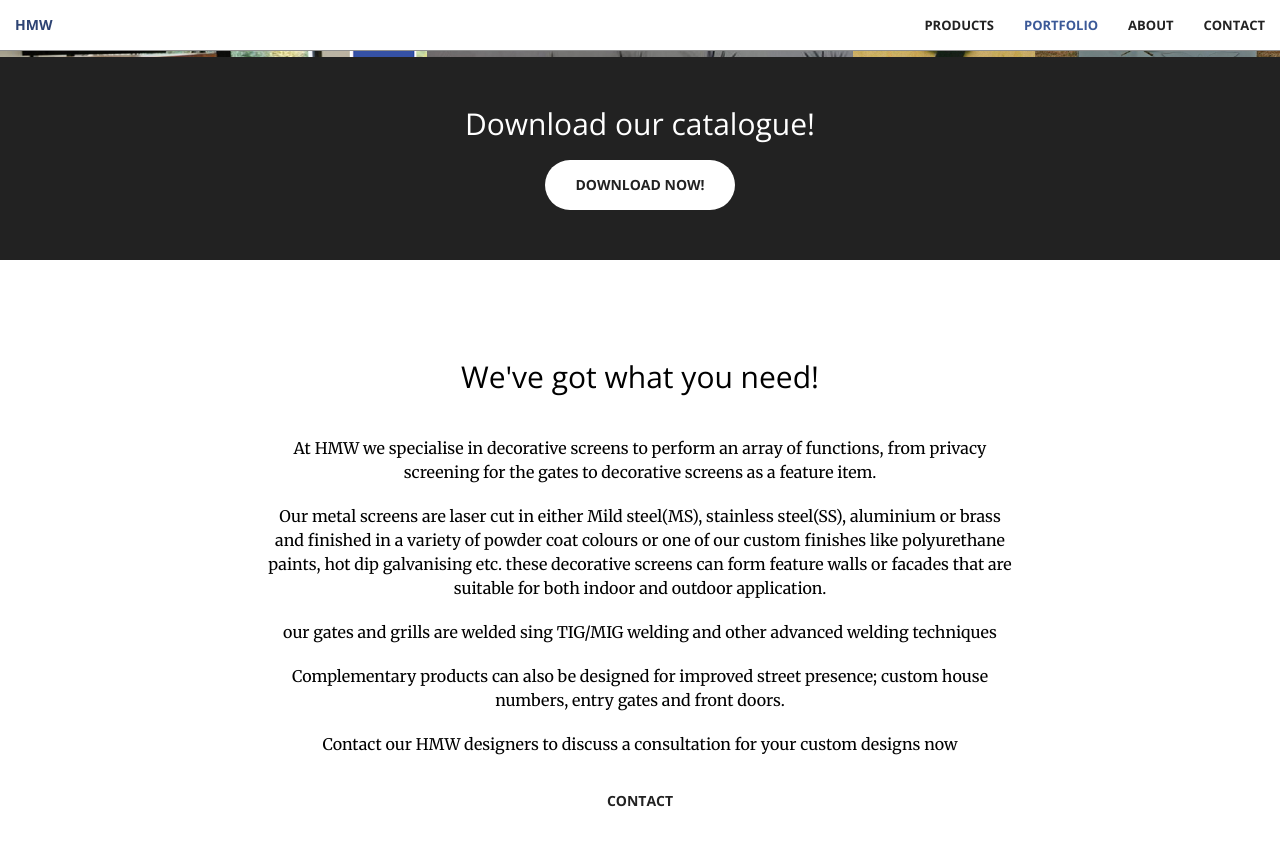
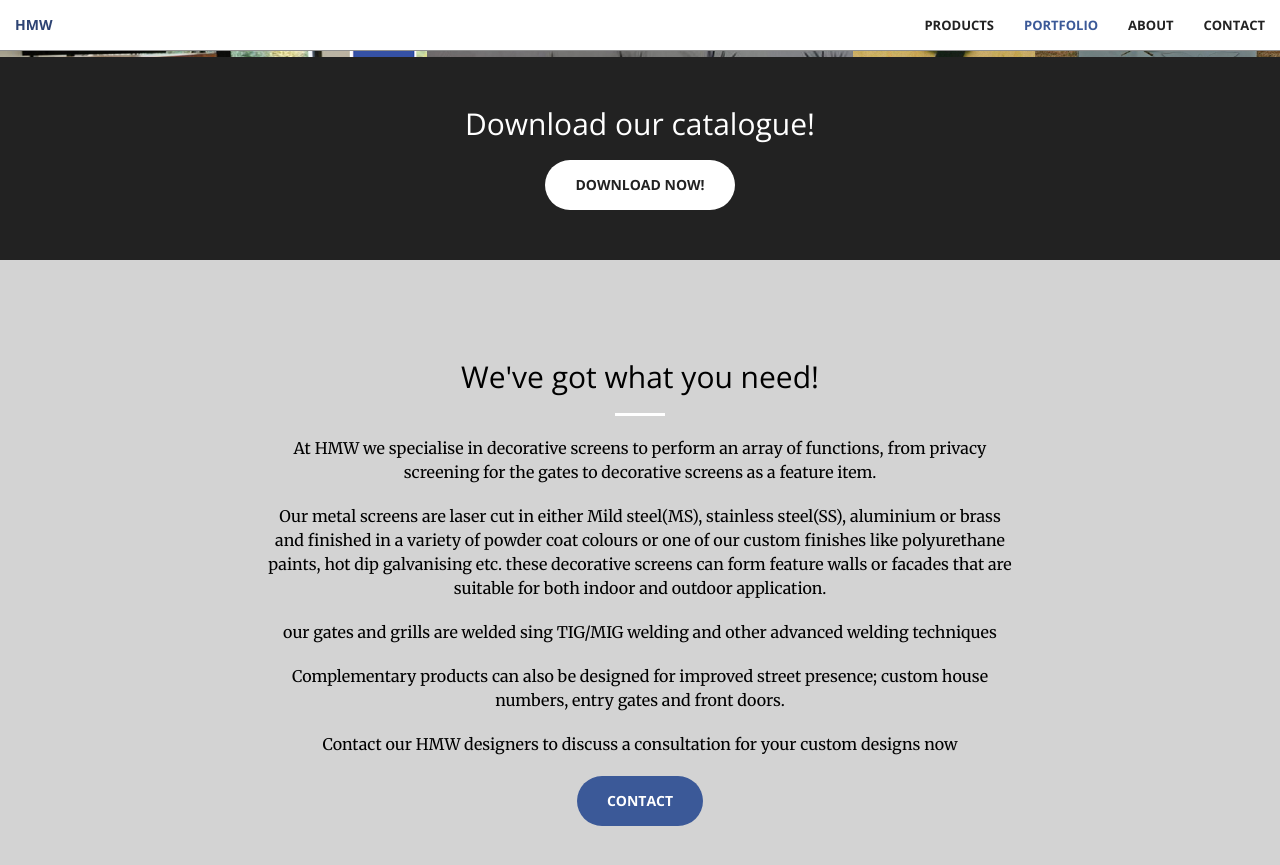
Before and after one commit to srinirover/srinirover.github.io, a Jekyll site: the page built from index.html, in a window 1280 px wide and 900 px high, scrolled down 1787 px. Shown: the top 865 px of the window. Built offline with Jekyll 4.4.1, drawn with Linux system fonts in a browser that asks for light colours.

Commit message:
color swap about2

```diff
--- a/_includes/call-to-action.html
+++ b/_includes/call-to-action.html
@@ -14,7 +14,7 @@
                 </p>
                 <p>
 Contact our HMW designers to discuss a consultation for your custom designs now</p>
-                <a href="#contact" class="btn btn-default btn-xl">Contact</a>
+                <a href="#contact" class="btn btn-primary btn-xl">Contact</a>
             </div>
         </div>
     </div>
--- a/_sass/_base.scss
+++ b/_sass/_base.scss
@@ -51,7 +51,7 @@
 }
 
 .bg-primary1 {
-    background-color: #fff;
+    background-color: #d3d3d3;
     color: #000
 }
 
```
Also changed, not shown: 1 other file.
